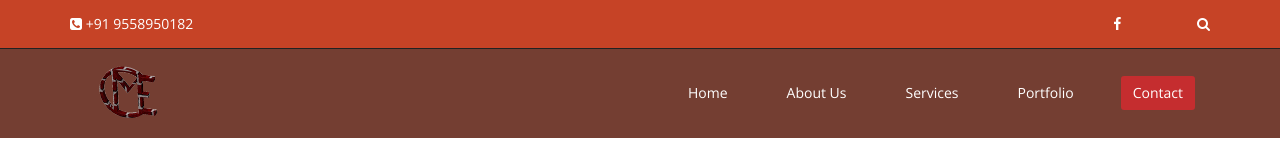
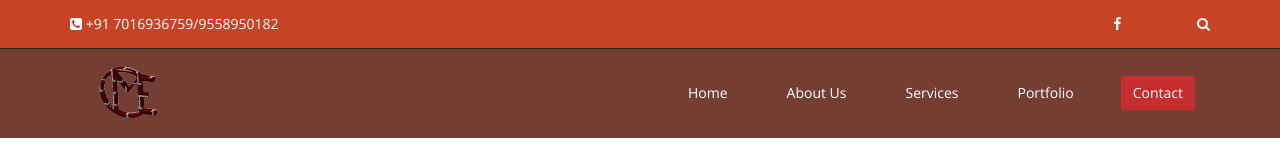
Before and after one commit to vikashvverma/civimech, a plain HTML site: page contact-us.html in a window 1280 px wide. Shown: the top 160 px of the page. Drawn offline with nearby package versions, Linux system fonts and the light colour scheme.

Commit message:
Update contact

```diff
--- a/contact-us.html
+++ b/contact-us.html
@@ -33,7 +33,7 @@
             <div class="container">
                 <div class="row">
                     <div class="col-sm-6 col-xs-4">
-                        <div class="top-number"><p><i class="fa fa-phone-square"></i> +91 9558950182</p></div>
+                        <div class="top-number"><p><i class="fa fa-phone-square"></i> +91 7016936759/9558950182</p></div>
                     </div>
                     <div class="col-sm-6 col-xs-8">
                        <div class="social">
```
